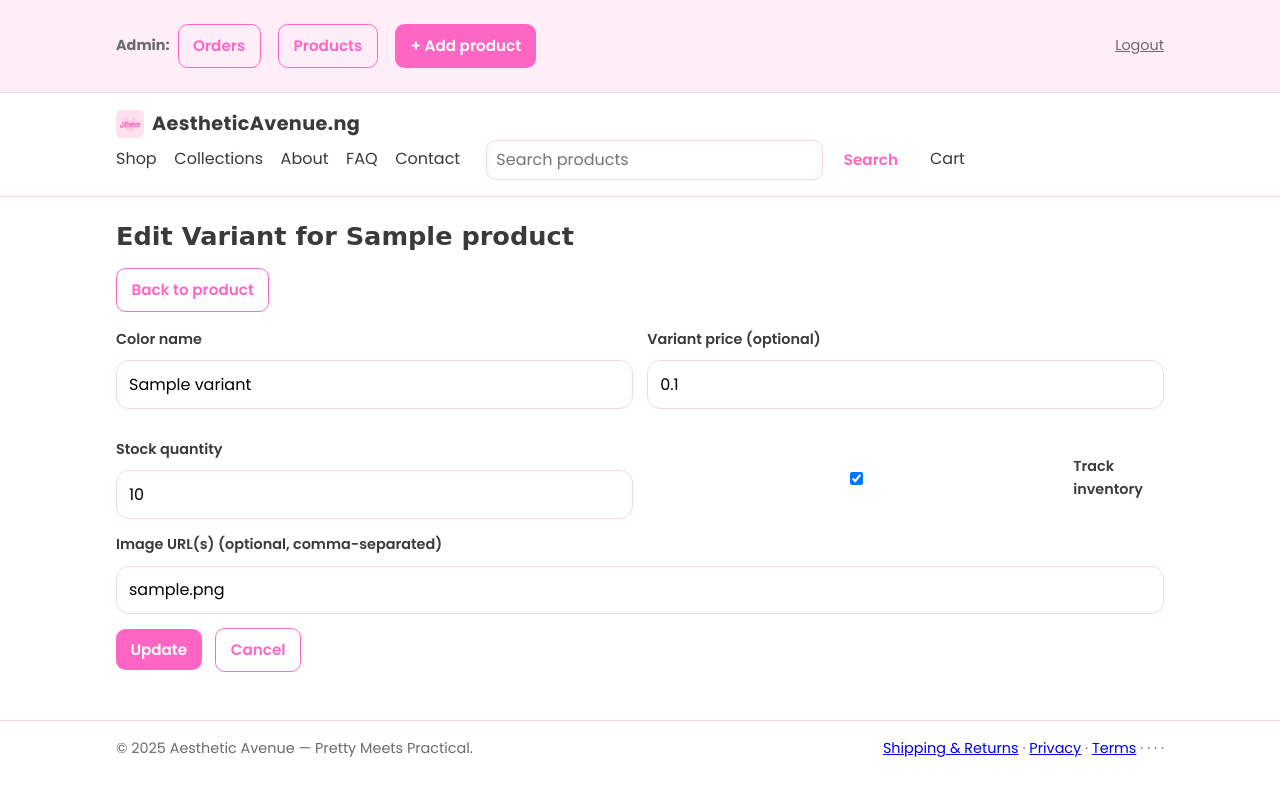
After one commit to ohzzie/AestheticAvenue.ng, a Flask app: page /admin/products/1/variants/1/edit in a window 1280 px wide. The commit adds this page. Run offline with Flask 3, Linux system fonts and the light colour scheme; the visitor is signed in with stand-in values (Sample User, id 1); tables that the repository leaves empty hold one stand-in row (values such as "Sample post").

Commit message:
Admin: add product create/update POST handlers; add variant edit route, template, and UI button

```diff
--- a/app.py
+++ b/app.py
@@ -467,12 +467,82 @@ def admin_products():
 def admin_product_new():
     redir = _admin_required()
     if redir: return redir
+    if request.method == "POST":
+        validate_csrf()
+        title = (request.form.get('title') or '').strip()
+        description = (request.form.get('description') or '').strip()
+        price_raw = (request.form.get('price') or '').replace(',', '').strip()
+        try:
+            price_cents = int(round(float(price_raw) * 100)) if price_raw else 0
+        except Exception:
+            price_cents = 0
+        image_urls = (request.form.get('image_urls') or '').strip()
+        tags = (request.form.get('tags') or '').strip().lower()
+        stock_qty = request.form.get('stock_qty', type=int, default=0)
+        track_inventory = 1 if request.form.get('track_inventory') else 0
+        if not title:
+            flash('Title is required.', 'danger')
+            return render_template("admin_product_form.html", p=None, variants=[], page_title="New Product")
+        now = today_str()
+        slug = slugify(title)
+        conn = get_db(); c = conn.cursor()
+        try:
+            c.execute(
+                """
+                INSERT INTO products (title, slug, description, price_cents, image_urls, tags, stock_qty, track_inventory, created_at, updated_at)
+                VALUES (?, ?, ?, ?, ?, ?, ?, ?, ?, ?)
+                """,
+                (title, slug, description, price_cents, image_urls, tags, stock_qty, track_inventory, now, now)
+            )
+        except Exception:
+            # Fallback in case of slug collision
+            slug = slugify(f"{title}-{uuid.uuid4().hex[:4]}")
+            c.execute(
+                """
+                INSERT INTO products (title, slug, description, price_cents, image_urls, tags, stock_qty, track_inventory, created_at, updated_at)
+                VALUES (?, ?, ?, ?, ?, ?, ?, ?, ?, ?)
+                """,
+                (title, slug, description, price_cents, image_urls, tags, stock_qty, track_inventory, now, now)
+            )
+        pid = c.lastrowid
+        conn.commit(); conn.close()
+        flash('Product created.', 'success')
+        return redirect(url_for('admin_product_edit', pid=pid))
     return render_template("admin_product_form.html", p=None, variants=[], page_title="New Product")
 
 @app.route("/admin/products/<int:pid>/edit", methods=["GET", "POST"])
 def admin_product_edit(pid):
     redir = _admin_required()
     if redir: return redir
+    if request.method == "POST":
+        validate_csrf()
+        title = (request.form.get('title') or '').strip()
+        description = (request.form.get('description') or '').strip()
+        price_raw = (request.form.get('price') or '').replace(',', '').strip()
+        try:
+            price_cents = int(round(float(price_raw) * 100)) if price_raw else 0
+        except Exception:
+            price_cents = 0
+        image_urls = (request.form.get('image_urls') or '').strip()
+        tags = (request.form.get('tags') or '').strip().lower()
+        stock_qty = request.form.get('stock_qty', type=int, default=0)
+        track_inventory = 1 if request.form.get('track_inventory') else 0
+        if not title:
+            flash('Title is required.', 'danger')
+        else:
+            now = today_str()
+            conn = get_db(); c = conn.cursor()
+            c.execute(
+                """
+                UPDATE products
+                SET title=?, description=?, price_cents=?, image_urls=?, tags=?, stock_qty=?, track_inventory=?, updated_at=?
+                WHERE id=?
+                """,
+                (title, description, price_cents, image_urls, tags, stock_qty, track_inventory, now, pid)
+            )
+            conn.commit(); conn.close()
+            flash('Product updated.', 'success')
+        return redirect(url_for('admin_product_edit', pid=pid))
     conn = get_db(); c = conn.cursor()
     c.execute("SELECT * FROM products WHERE id=?", (pid,)); p = c.fetchone()
     c.execute("SELECT * FROM product_variants WHERE product_id=? ORDER BY id", (pid,)); variants = c.fetchall(); conn.close()
@@ -587,6 +657,45 @@ def admin_variant_new(pid):
     conn.commit(); conn.close();
     flash('Variant added.', 'success')
     return redirect(url_for('admin_product_edit', pid=pid))
+
+@app.route("/admin/products/<int:pid>/variants/<int:vid>/edit", methods=["GET", "POST"])
+def admin_variant_edit(pid, vid):
+    redir = _admin_required()
+    if redir: return redir
+    conn = get_db(); c = conn.cursor()
+    c.execute("SELECT * FROM product_variants WHERE id=? AND product_id=?", (vid, pid)); v = c.fetchone()
+    if not v:
+        conn.close(); abort(404)
+    if request.method == "POST":
+        validate_csrf()
+        name = (request.form.get('name') or '').strip()
+        price_raw = (request.form.get('price') or '').replace(',', '').strip()
+        price_cents = None
+        if price_raw:
+            try:
+                price_cents = int(round(float(price_raw) * 100))
+            except Exception:
+                price_cents = None
+        stock_qty = request.form.get('stock_qty', type=int, default=0)
+        track_inventory = 1 if request.form.get('track_inventory') else 0
+        image_urls = (request.form.get('image_urls') or '').strip()
+        if not name:
+            conn.close(); flash('Variant name is required.', 'danger'); return redirect(url_for('admin_variant_edit', pid=pid, vid=vid))
+        now = today_str()
+        c.execute(
+            """
+            UPDATE product_variants
+            SET name=?, price_cents=?, stock_qty=?, track_inventory=?, image_urls=?, updated_at=?
+            WHERE id=? AND product_id=?
+            """,
+            (name, price_cents, stock_qty, track_inventory, image_urls, now, vid, pid)
+        )
+        conn.commit(); conn.close()
+        flash('Variant updated.', 'success')
+        return redirect(url_for('admin_product_edit', pid=pid))
+    # GET
+    c.execute("SELECT id, title FROM products WHERE id=?", (pid,)); p = c.fetchone(); conn.close()
+    return render_template("admin_variant_form.html", pid=pid, v=v, p=p, page_title=f"Edit Variant — {p['title'] if p else ''}")
 
 @app.route("/admin/products/<int:pid>/variants/<int:vid>/delete", methods=["POST"])
 def admin_variant_delete(pid, vid):
--- a/templates/admin_product_form.html
+++ b/templates/admin_product_form.html
@@ -76,6 +76,7 @@
         <td>{{ currency_symbol }} {{ format_price((v['price_cents'] is not none) and v['price_cents'] or p['price_cents']) }}</td>
         <td>{% if v['track_inventory'] %}{{ v['stock_qty'] }}{% else %}—{% endif %}</td>
         <td>
+          <a class="btn btn-outline" href="{{ url_for('admin_variant_edit', pid=p['id'], vid=v['id']) }}" style="display:inline;">Edit</a>
           <form method="post" action="{{ url_for('admin_variant_delete', pid=p['id'], vid=v['id']) }}" style="display:inline;">
             {{ csrf_token()|safe }}
             <button class="btn btn-outline" type="submit" onclick="return confirm('Delete variant?')">Delete</button>
--- /dev/null
+++ b/templates/admin_variant_form.html
@@ -0,0 +1,36 @@
+{% extends "base.html" %}
+{% block content %}
+<h1>Edit Variant{% if p %} for {{ p['title'] }}{% endif %}</h1>
+
+<p>
+  <a class="btn btn-outline" href="{{ url_for('admin_product_edit', pid=pid) }}">Back to product</a>
+</p>
+
+<form method="post">
+  {{ csrf_token()|safe }}
+  <div class="form-grid">
+    <div class="form-row">
+      <label for="name">Color name</label>
+      <input id="name" name="name" value="{{ v['name'] }}" required>
+    </div>
+    <div class="form-row">
+      <label for="price">Variant price (optional)</label>
+      <input id="price" name="price" placeholder="leave blank to use product price" value="{{ (v['price_cents'] is not none) and (v['price_cents']/100) or '' }}">
+    </div>
+    <div class="form-row">
+      <label for="stock_qty">Stock quantity</label>
+      <input id="stock_qty" name="stock_qty" type="number" min="0" value="{{ v['stock_qty'] }}">
+    </div>
+    <div class="form-row" style="display:flex;align-items:center;gap:.5rem;">
+      <input id="track_inventory" name="track_inventory" type="checkbox" {% if v['track_inventory'] %}checked{% endif %}>
+      <label for="track_inventory">Track inventory</label>
+    </div>
+  </div>
+  <div class="form-row">
+    <label for="image_urls">Image URL(s) (optional, comma-separated)</label>
+    <input id="image_urls" name="image_urls" value="{{ v['image_urls'] }}" placeholder="https://...">
+  </div>
+  <button class="btn" type="submit">Update</button>
+  <a class="btn btn-outline" href="{{ url_for('admin_product_edit', pid=pid) }}">Cancel</a>
+</form>
+{% endblock %}
```
